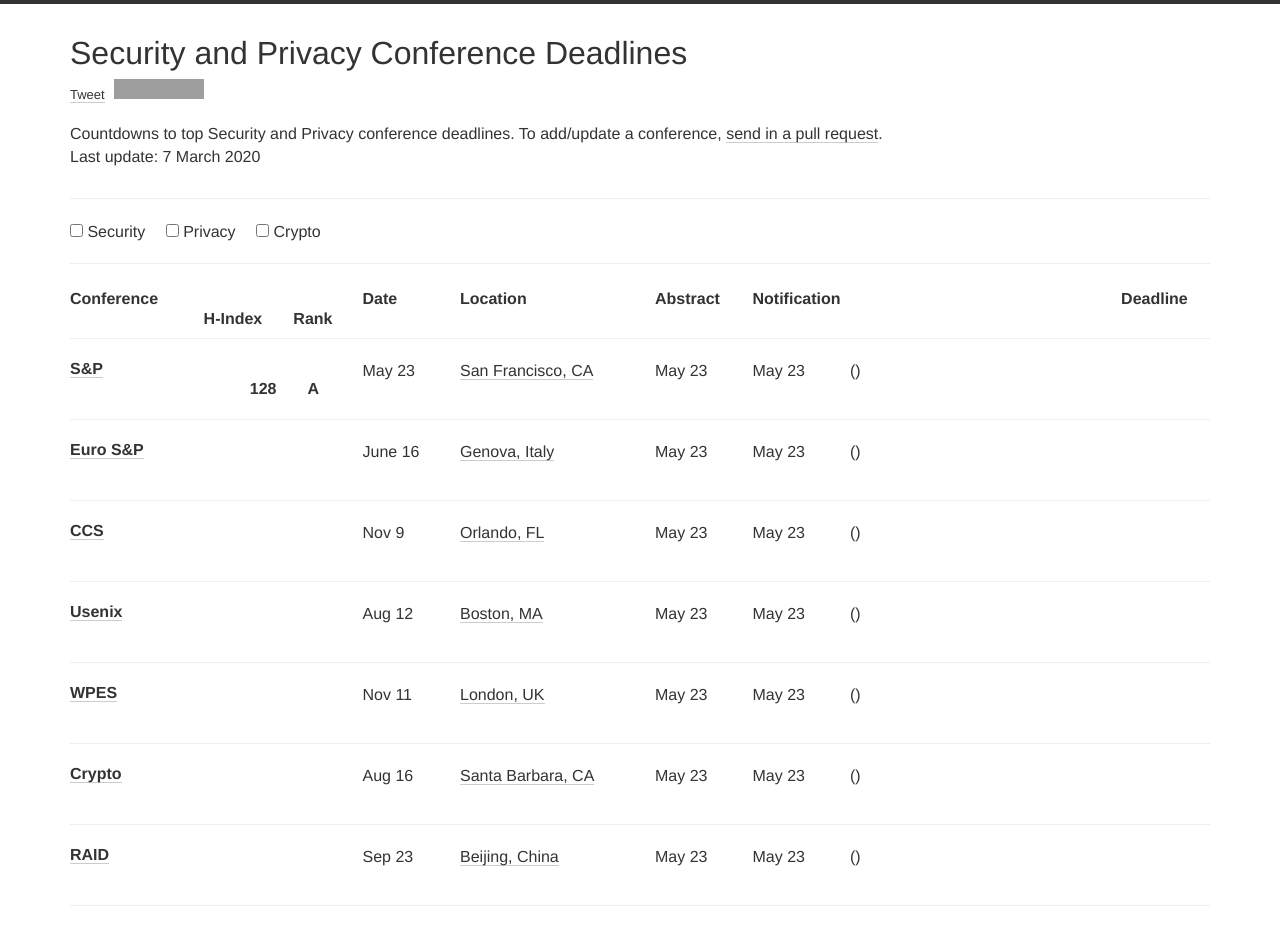
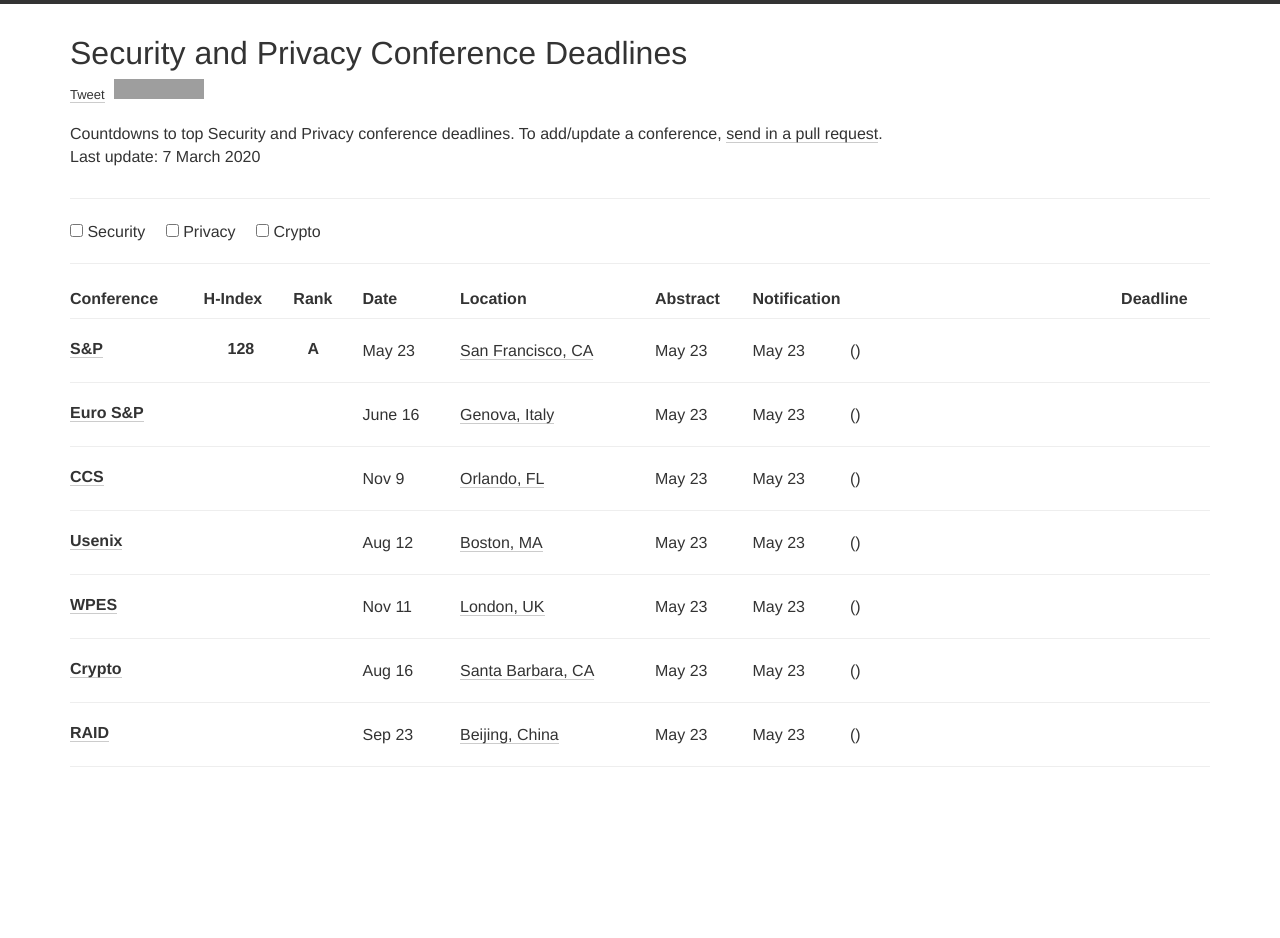
Before and after one commit to jianghaizhi/conference, a Jekyll site: the page built from index.html, in a window 1280 px wide. Built offline with Jekyll 4.4.1, drawn with Linux system fonts in a browser that asks for light colours; nearby versions of some CDN libraries; comment, search, counter and statistics services are not loaded; after the commit the page ends 900 px from its top, so only the background shows below that; grey boxes are pictures that could not be loaded.

Commit message:
Update index.html

```diff
--- a/index.html
+++ b/index.html
@@ -47,7 +47,7 @@
                 </div>
               </form><hr>
              <div class="row" style="padding-top:5px">
-       <div class="col-xs-12 col-md-3"><h2>Conference</h2><h2 style="float:right">H-Index&nbsp;&nbsp;&nbsp;&nbsp;&nbsp;&nbsp;&nbsp;Rank</h2></div>
+       <div class="col-xs-12 col-md-3"><h2>Conference<font style="float:right">H-Index&nbsp;&nbsp;&nbsp;&nbsp;&nbsp;&nbsp;&nbsp;Rank</font></h2></div>
         <div class="col-xs-12 col-md-1"><h2>Date</h2></div>
         <div class="col-xs-12 col-md-2"><h2>Location</h2></div>
         <div class="col-xs-12 col-md-1"><h2>Abstract</h2></div>
@@ -67,7 +67,7 @@
         <div id="{{ conf.name | append: conf.year | slugify }}" class="conf {% for tag in conf.tags %} {{tag}} {% endfor %}">
           <div class="row">
               <div class="col-xs-12 col-md-3">
-                <h2><a target="black" href="{{conf.link}}">{{conf.name}}</a></h2><h2 style="float:right">{{conf.hindex}}&nbsp;&nbsp;&nbsp;&nbsp;&nbsp;&nbsp;&nbsp;{{conf.rank}}&nbsp;&nbsp;&nbsp;</h2>
+                <h2><a target="black" href="{{conf.link}}">{{conf.name}}</a><font style="float:right">{{conf.hindex}}&nbsp;&nbsp;&nbsp;&nbsp;&nbsp;&nbsp;&nbsp;&nbsp;&nbsp;&nbsp;&nbsp;&nbsp;{{conf.rank}}&nbsp;&nbsp;&nbsp;</font></h2>
               </div>
 
             <div class="col-xs-12 col-md-1">
```
